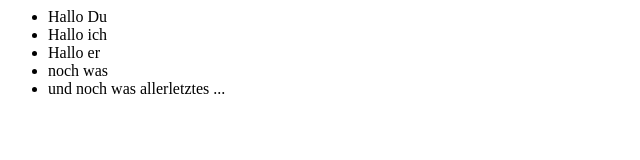
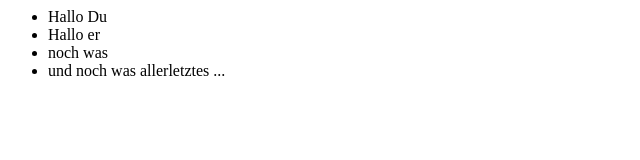
Before and after one commit to cars-ten/myband, a plain HTML site: page index.html in a window 1280 px wide. Shown: the whole page, without its empty margins (0-640 px from the left). Drawn offline with Linux system fonts and the light colour scheme.

Commit message:
zweite zeile gelöscht

```diff
--- a/index.html
+++ b/index.html
@@ -3,7 +3,6 @@
 <div>
 		<ul>
 			<li>Hallo Du</li>
-			<li>Hallo ich </li>
 			<li>Hallo er</li>
 			<li>noch was</li>
 			<li>und noch was allerletztes ...</li>
```
